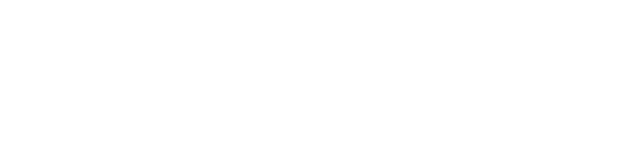
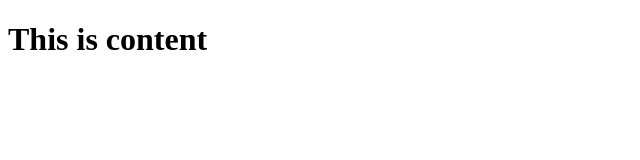
Before and after one commit to dkonkine/git-branching-lesson, a plain HTML site: page index.html in a window 1280 px wide. Shown: the whole page, without its empty margins (0-640 px from the left). Drawn offline with Linux system fonts and the light colour scheme.

Commit message:
added header

```diff
--- a/index.html
+++ b/index.html
@@ -6,7 +6,16 @@
   <meta http-equiv="X-UA-Compatible" content="ie=edge">
   <title>Git branching lesson on test</title>
 </head>
+
+
 <body>
 
+
+  <h1>This is content</h1>
+
+
 </body>
+
+
+
 </html>
```
